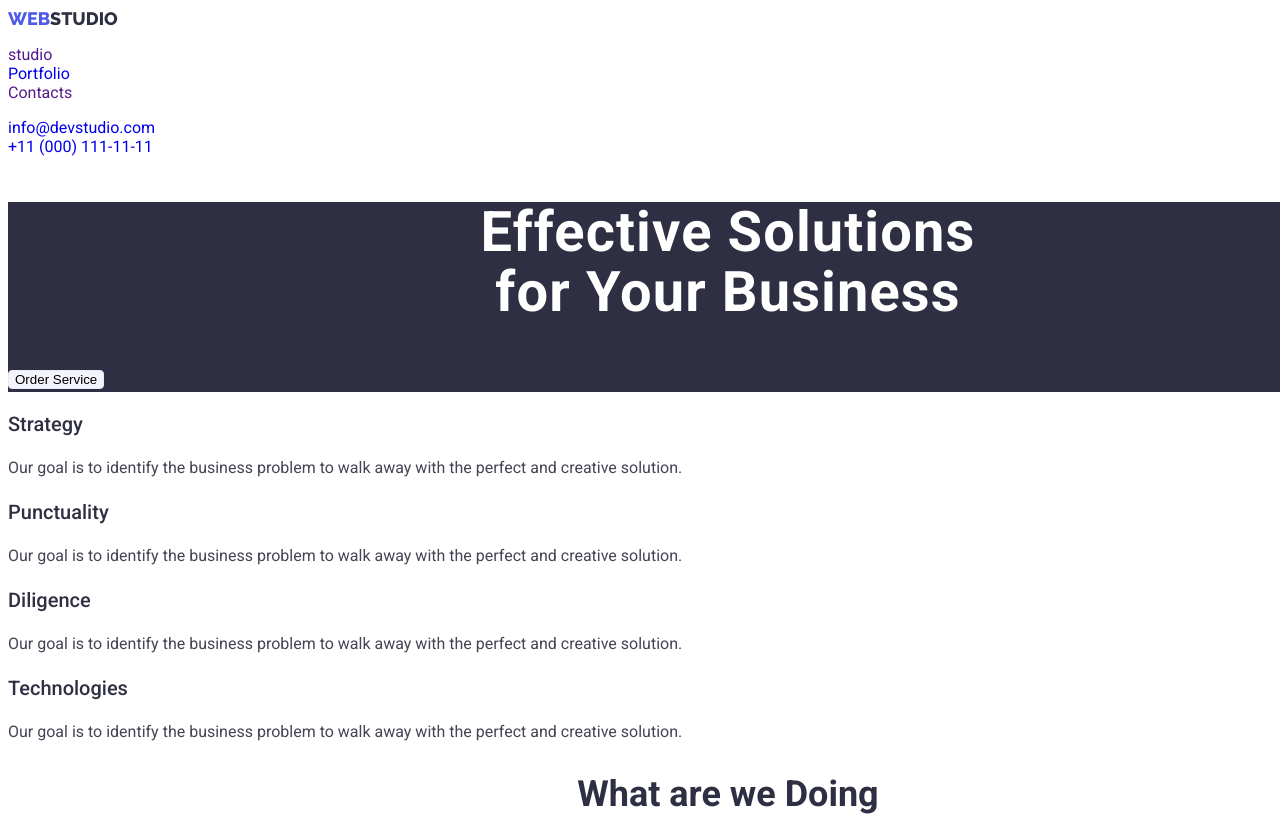
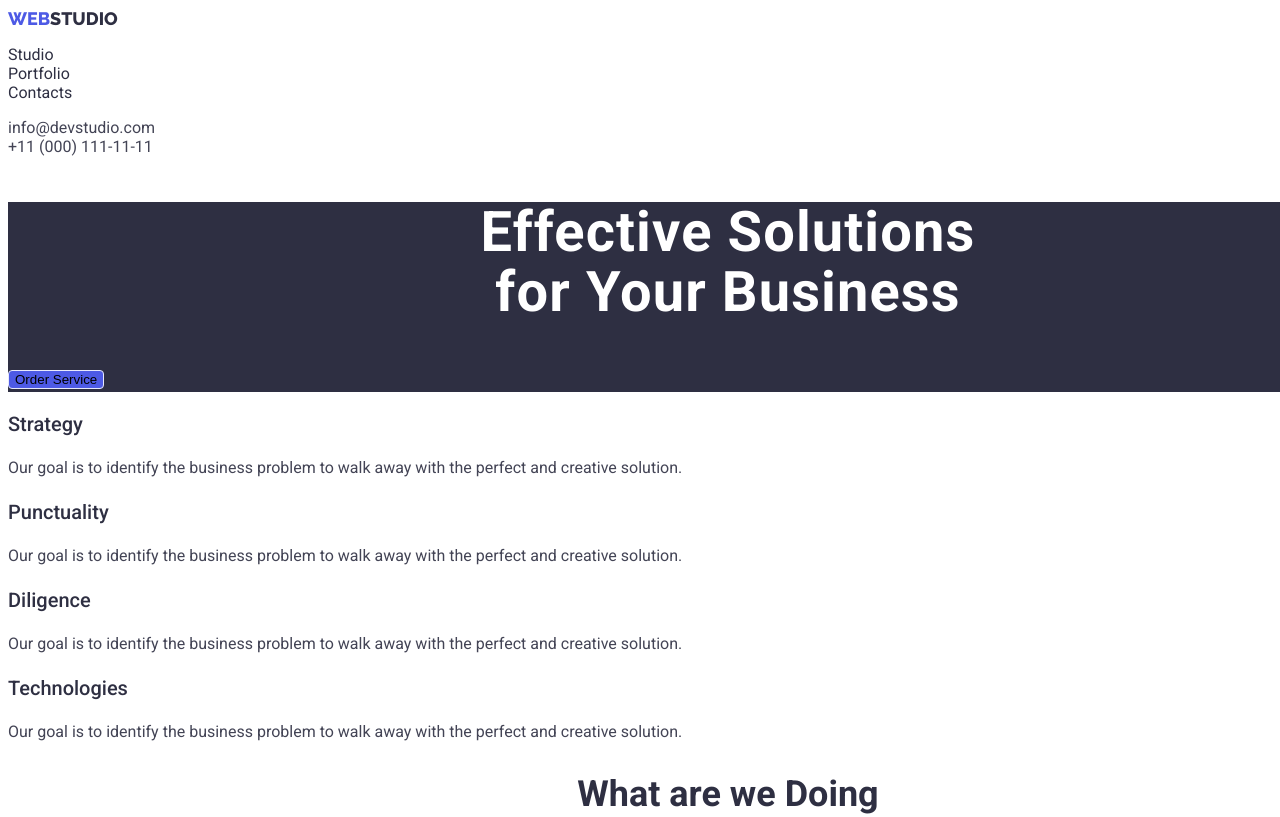
Before and after one commit to deioh/goit-markup-hw-02, a plain HTML site: page index.html in a window 1280 px wide. Shown: the top 817 px of the page. Drawn offline with Linux system fonts and the light colour scheme.

Commit message:
updated font colors and hover focus

```diff
--- a/css/styles.css
+++ b/css/styles.css
@@ -24,11 +24,10 @@ body {
   list-style: none;
 }
 
-a:hover,
-a:focus {
-  color: rgba(77, 90, 229, 1);
+.section-topline a,
+.section-footer a {
+  text-decoration: none;
 }
-
 /* GLOBAL  */
 
 /* index html start*/
@@ -48,9 +47,18 @@ a:focus {
 .section-topline .logo-studio {
   color: var(--NAVY-BLUE);
 }
-.section-topline a,
-.section-footer a {
-  text-decoration: none;
+
+.menu a {
+  color: var(--NAVY-BLUE);
+}
+.contacts a {
+  color: var(--SLATE);
+}
+.menu a:hover,
+.menu a:focus,
+.contacts a:hover,
+.contacts a:focus {
+  color: rgba(77, 90, 229, 1);
 }
 
 /* HEADER SECTION END*/
@@ -78,7 +86,9 @@ a:focus {
 .hero-image button {
   border-radius: 4px;
   border: 1px solid var(--CORNFLOWER, #e7e9fc);
-  background: var(--CLOUD, #f4f4fd);
+  background: var(--IRIS, #4d5ae5);
+
+  /* background: var(--CLOUD, #f4f4fd); */
 }
 
 .hero-image button:focus,
@@ -92,12 +102,13 @@ a:focus {
   align-items: flex-start;
   gap: 10px; */
 
+  cursor: pointer;
   border-radius: 4px;
-  background: var(--IRIS, #4d5ae5);
+  background: var(--CLOUD, #f4f4fd);
   box-shadow: 0px 4px 4px 0px rgba(0, 0, 0, 0.15);
 
-  color: var(--WHITE, #fff);
-  cursor: pointer;
+  /* color: var(--WHITE, #fff); */
+  /* background: var(--IRIS, #4d5ae5); */
 }
 
 /* HERO SECTION END */
--- a/index.html
+++ b/index.html
@@ -30,7 +30,7 @@
 
       <nav>
         <ul class="menu">
-          <li><a href="" target="">studio</a></li>
+          <li><a href="" target="">Studio</a></li>
           <li><a href="./portfolio.html" target="">Portfolio</a></li>
           <li><a href="" target="">Contacts</a></li>
         </ul>
```
